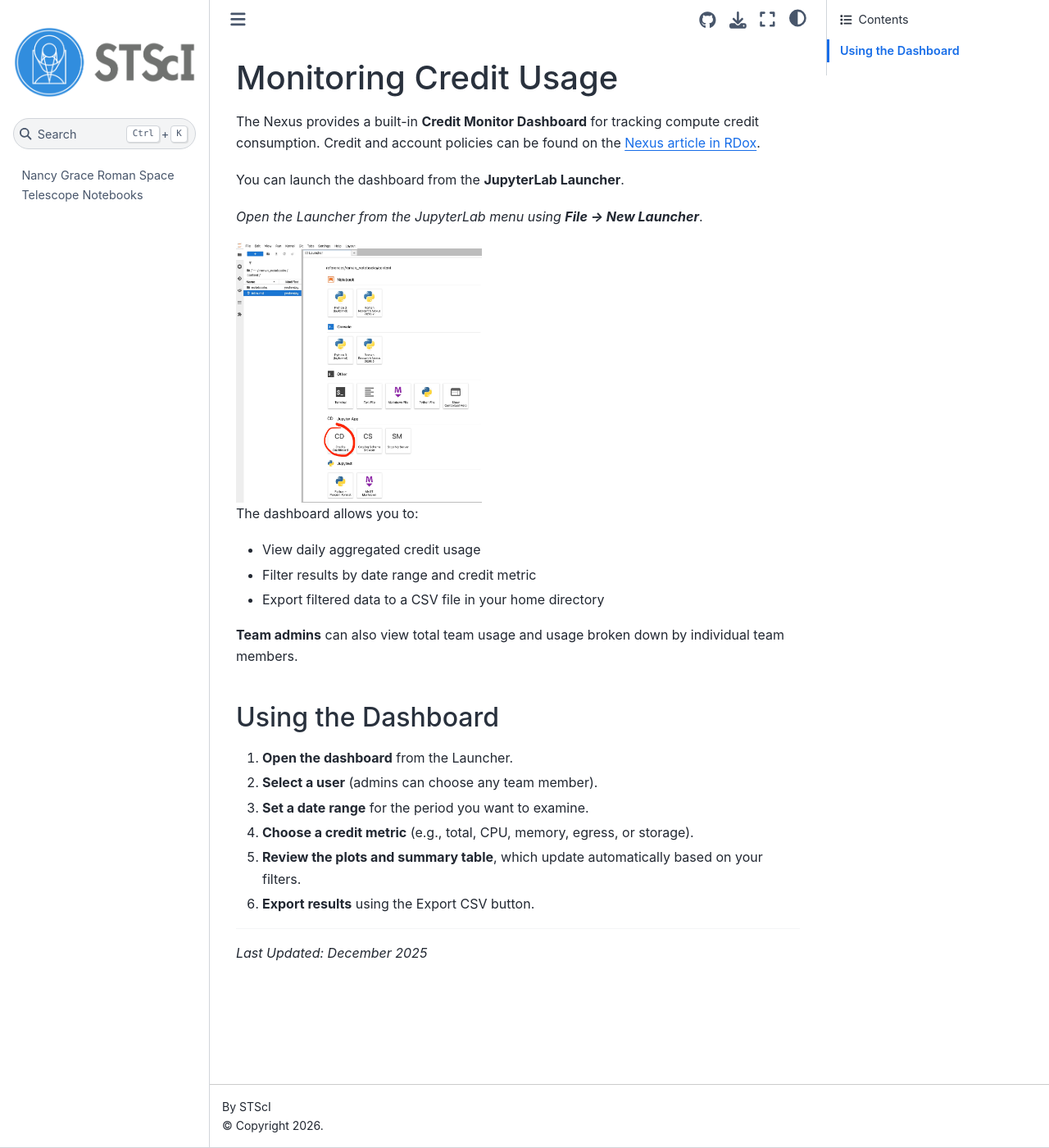
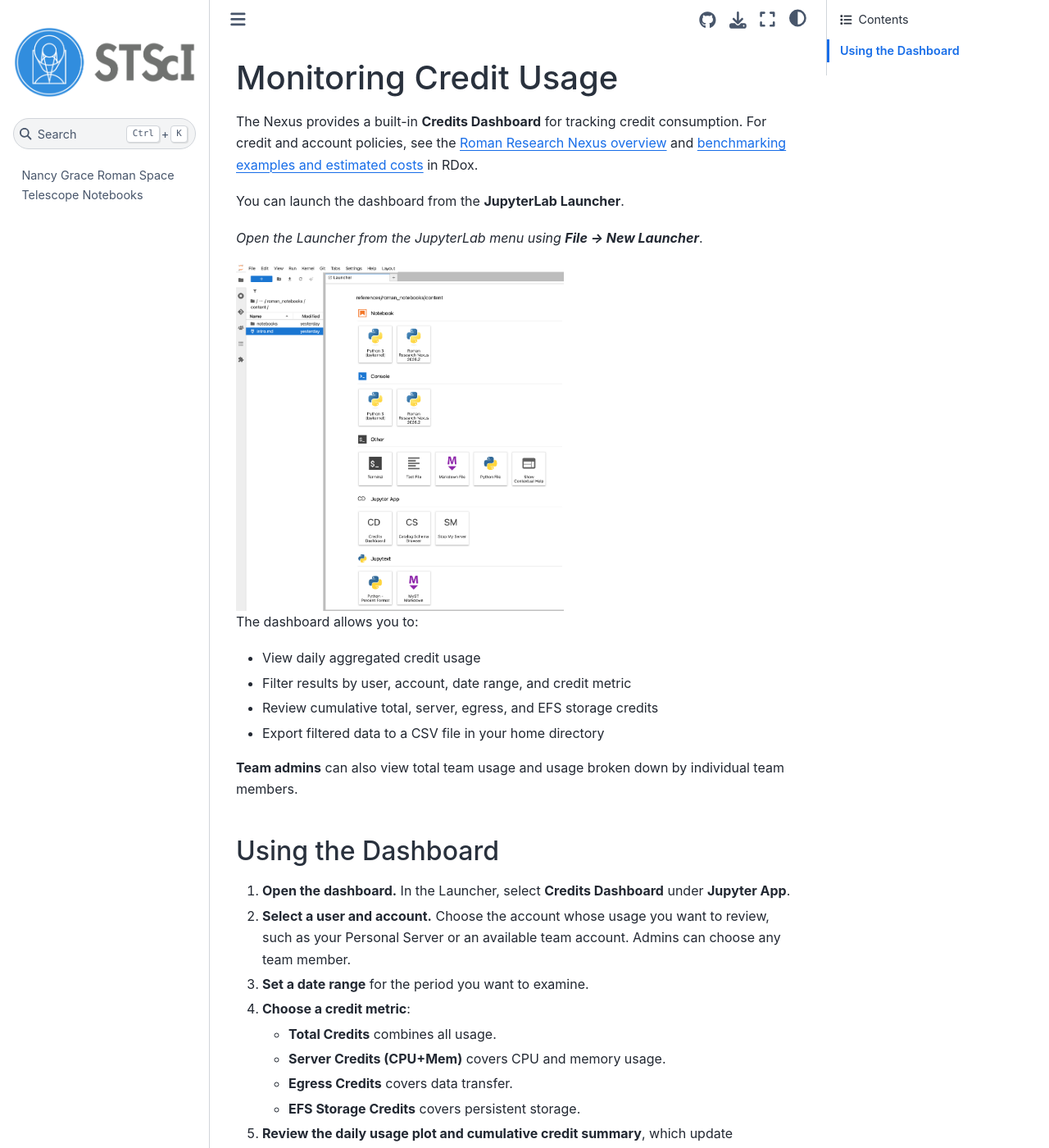
Before and after one commit to spacetelescope/roman_notebooks, a Jupyter Book: the page built from markdown/credit_monitor.md, in a window 1280 px wide and 1400 px high. Shown: the whole window at 82% size. Built offline with Jupyter Book 1.0.4 settings and Sphinx 7.4.7 and the Sphinx Book theme 1.1.4, drawn with Linux system fonts in a browser that asks for light colours; pages that are not in the unit, such as notebooks, are missing from menus; some of the changed text lies outside the part shown.

Commit message:
Update credit monitor documentation
Co-authored-by: Copilot App <223556219+Copilot@users.noreply.github.com>

```diff
--- a/markdown/credit_monitor.md
+++ b/markdown/credit_monitor.md
@@ -1,27 +1,32 @@
 # Monitoring Credit Usage
-The Nexus provides a built-in **Credit Monitor Dashboard** for tracking compute credit consumption. Credit and account policies can be found on the [Nexus article in RDox](https://roman-docs.stsci.edu/data-handbook-home/roman-research-nexus).
+The Nexus provides a built-in **Credits Dashboard** for tracking credit consumption. For credit and account policies, see the [Roman Research Nexus overview](https://roman-docs.stsci.edu/data-handbook/roman-research-nexus) and [benchmarking examples and estimated costs](https://roman-docs.stsci.edu/data-handbook/roman-research-nexus/benchmarking-examples-and-estimated-costs-on-the-roman-research-nexus) in RDox.
 
 You can launch the dashboard from the **JupyterLab Launcher**.
 
 *Open the Launcher from the JupyterLab menu using **File → New Launcher***.
 
-<img src="https://raw.githubusercontent.com/spacetelescope/roman_notebooks/refs/heads/main/images/Launcher_CM.jpg" alt="Launcher panel" width="300" />
+<img src="https://raw.githubusercontent.com/spacetelescope/roman_notebooks/refs/heads/main/images/Launcher.png" alt="JupyterLab Launcher showing the Credits Dashboard under Jupyter App" width="400" />
 
 
 The dashboard allows you to:
 - View daily aggregated credit usage
-- Filter results by date range and credit metric
+- Filter results by user, account, date range, and credit metric
+- Review cumulative total, server, egress, and EFS storage credits
 - Export filtered data to a CSV file in your home directory
 
 **Team admins** can also view total team usage and usage broken down by individual team members.
 
 ## Using the Dashboard
-1. **Open the dashboard** from the Launcher.
-2. **Select a user** (admins can choose any team member).
+1. **Open the dashboard.** In the Launcher, select **Credits Dashboard** under **Jupyter App**.
+2. **Select a user and account.** Choose the account whose usage you want to review, such as your Personal Server or an available team account. Admins can choose any team member.
 3. **Set a date range** for the period you want to examine.
-4. **Choose a credit metric** (e.g., total, CPU, memory, egress, or storage).
-5. **Review the plots and summary table**, which update automatically based on your filters.
+4. **Choose a credit metric**:
+   - **Total Credits** combines all usage.
+   - **Server Credits (CPU+Mem)** covers CPU and memory usage.
+   - **Egress Credits** covers data transfer.
+   - **EFS Storage Credits** covers persistent storage.
+5. **Review the daily usage plot and cumulative credit summary**, which update automatically based on your filters.
 6. **Export results** using the Export CSV button.
 
 ---
-*Last Updated: December 2025*
+*Last Updated: August 2026*
```
